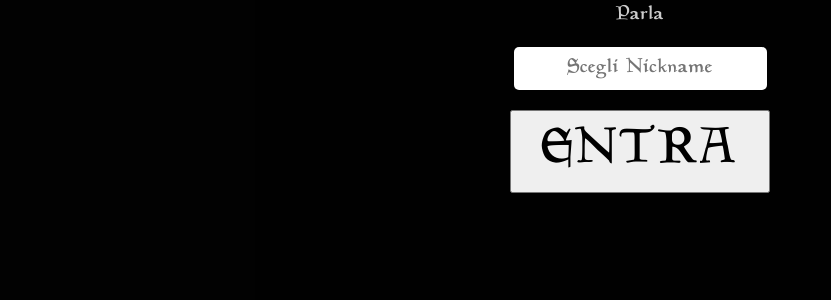
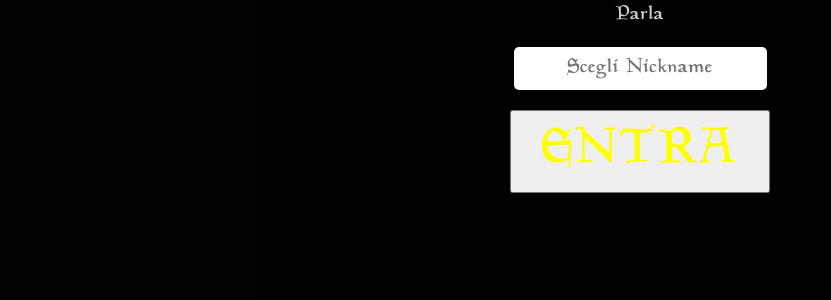
Before and after one commit to francescoloiusays/sputnikchat, a website: page public/index.html in a window 1280 px wide. Shown: the part 363-663 px from the top of the page, without its empty margins (0-831 px from the left). Drawn offline with nearby package versions, Linux system fonts and the light colour scheme.

Commit message:
Update index.html

```diff
--- a/public/index.html
+++ b/public/index.html
@@ -44,7 +44,7 @@
         #play-btn {
             margin-top: 20px; padding: 10px 30px; font-size: 24px; cursor: pointer;
             text-transform: uppercase; letter-spacing: 1px;
-            backgound-color: rgba(0,0,0,1);
+            backgound-color: rgba(0,0,0,0);
         }
 
         /* UI */
@@ -156,7 +156,7 @@
         <h1 style="font-size: 50px; margin-bottom: 10px;">SputnikChat</h1>
         <p style="font-size: 20px; color: #ccc;">Parla</p>
         <input style="font-size: 20px;" id="nickname-input" type="text" placeholder="Scegli Nickname" maxlength="16">
-        <button id="play-btn" style="color: #000000; font-size: 50px;">Entra</button>
+        <button id="play-btn" style="color: #ffff00; font-size: 50px;">Entra</button>
     </div>
 
     <div id="ui-top-left" class="pointer-auto">
```
